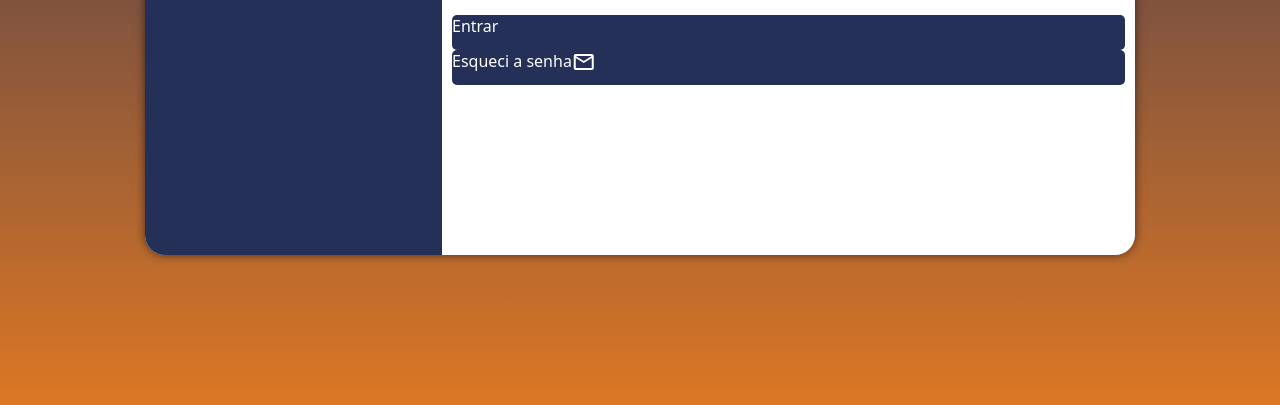
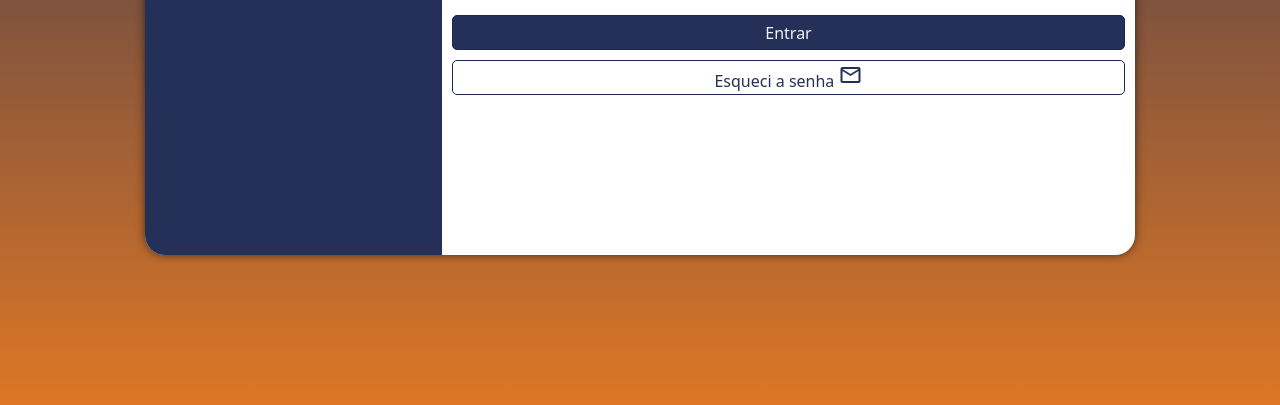
Before and after one commit to 1S-Blue-Cheese-Solutions/Monitoramento-de-Temperatura-e-Umidade-do-Ar, a plain HTML site: page prototipo-tela-de-login/index.html in a window 1280 px wide. Shown: the part 395-800 px from the top of the page. Drawn offline with nearby package versions, Linux system fonts and the light colour scheme.

```diff
--- a/prototipo-tela-de-login/estilos/style.css
+++ b/prototipo-tela-de-login/estilos/style.css
@@ -120,32 +120,33 @@
 }
 
 form > button {
-    display: flex;
+    display: block;
+    text-align: center;
     font-size: 1em;
     width: 100%;
     height: 35px;
+    margin-top: 10px;
     background-color: rgb(36, 48, 88);
-    color: white;
-    border: none;
+    color: rgb(243, 243, 245);
+    text-decoration: none;
+    border: 1px solid rgb(24, 38, 85);
     border-radius: 5px;
     cursor: pointer;
-    text-align: center;
 }
 
 form > button:hover {
     background-color: rgb(36, 48, 88, 0.8);
 }
 
-form > button.recuperar {
+form > button#recuperar {
     display: block;
     text-align: center;
     font-size: 1em;
     width: 100%;
     height: 35px;
-    padding-top: 7px;
-    margin-top: 2px;
+    margin-top: 10px;
     background-color: rgb(255, 255, 255);
-    color: rgb(227, 228, 230);
+    color: rgb(36, 48, 88);
     text-decoration: none;
     border: 1px solid rgb(24, 38, 85);
     border-radius: 5px;
@@ -155,7 +156,6 @@
 form > button.recuperar > span.material-symbols-outlined {
     font-size: 1em;
     color: rgb(19, 57, 82);
-    margin: 0px;
 }
 
 form > button.recuperar:hover {
--- a/prototipo-tela-de-login/index.html
+++ b/prototipo-tela-de-login/index.html
@@ -32,7 +32,7 @@
                         <input type="password" name="senha" id="isenha" placeholder="sua senha" autocomplete="current-password" required minlength="8" maxlength="20">
                         <label for="isenha"></label>
                     </div>
-                    <button onclick="entrar()">Entrar</button>
+                    <button onclick="entrar()" id="entrar">Entrar</button>
                     <button onclick="recuperar()" id="recuperar">Esqueci a senha <span class="material-symbols-outlined">mail</span></button>
                 </form>
             </div>
```
